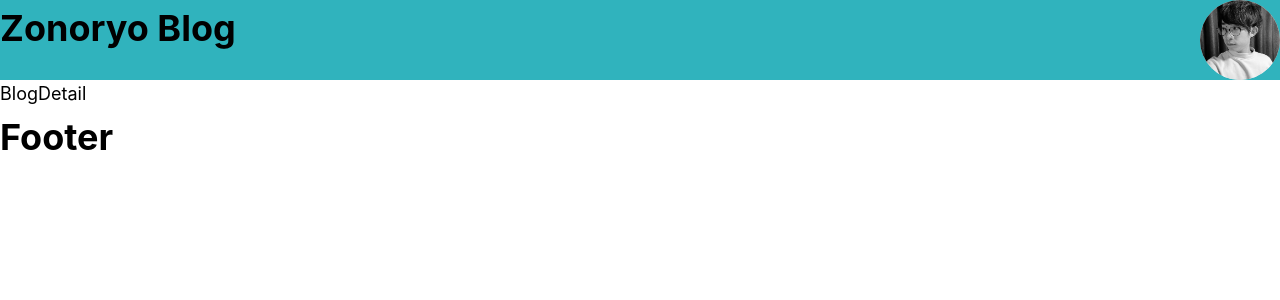
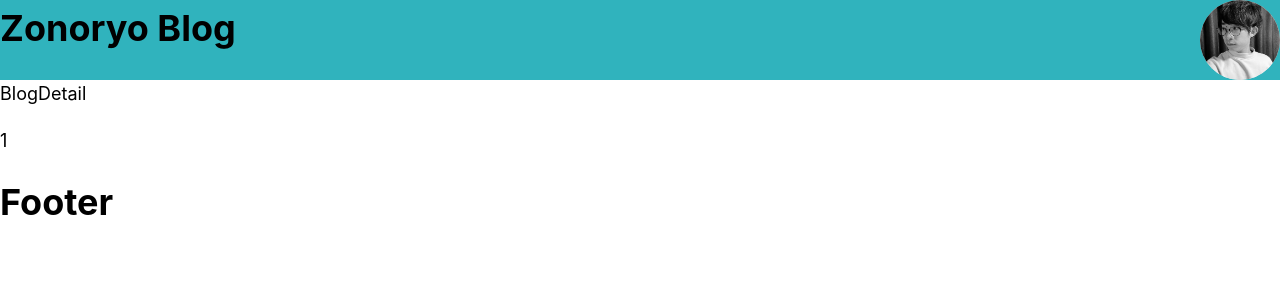
Before and after one commit to zonoryo17/zonoryo-blog-app, a Next.js app: page /blogs/1 in a window 1280 px wide. Shown: the top 300 px of the page. Built offline with nearby package versions, Linux system fonts and the light colour scheme.

Commit message:
fix: コードレビュー対応

```diff
--- a/src/pages/blogs/[id].tsx
+++ b/src/pages/blogs/[id].tsx
@@ -34,15 +34,18 @@ export const getStaticProps: GetStaticProps = async (context) => {
 
   return {
     props: {
-      id: id,
+      id,
     },
   };
 };
 
 const BlogDetail: NextPage<{ id: string }> = ({ id }) => {
-  console.log('id', id);
-
-  return <div>BlogDetail</div>;
+  return (
+    <>
+      <div>BlogDetail</div>
+      <p>{id}</p>
+    </>
+  );
 };
 
 export default BlogDetail;
```
Also changed, not shown: 1 other file (tests, documents, lock files or other folders).
